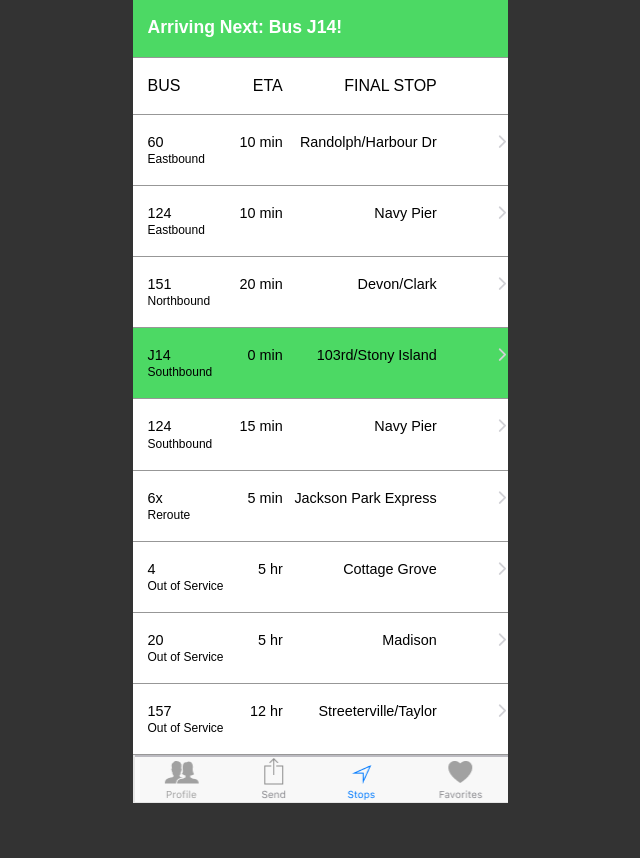
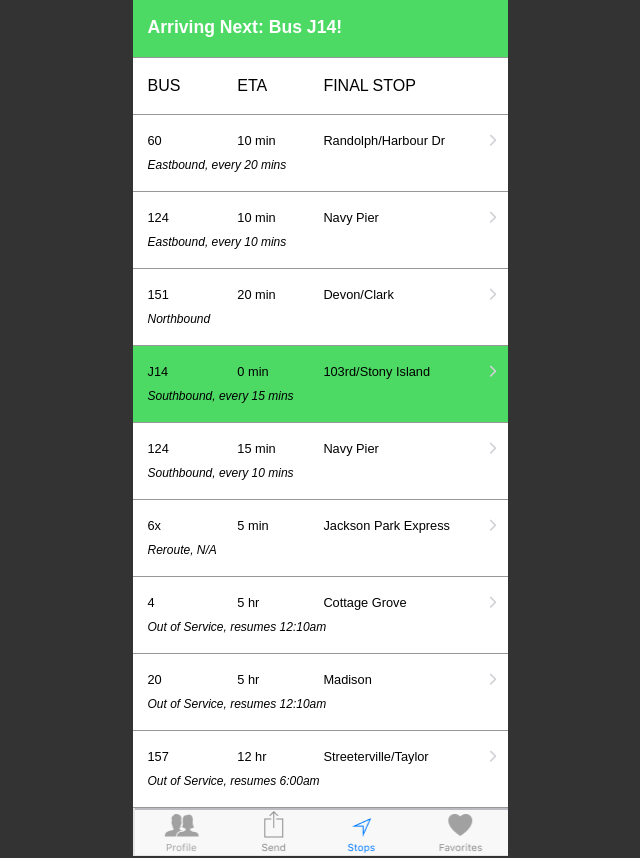
Before and after one commit to genp17/Frontend-Challenge, a plain HTML site: page index.html in a window 1280 px wide. Shown: the part 334-1192 px from the top of the page, without its empty margins (320-960 px from the left). Before the commit the page ends 1139 px from the top, so only its background shows below. Drawn offline with Linux system fonts and the light colour scheme.

Commit message:
aligned elements to have appropriate spacing

```diff
--- a/css/style.css
+++ b/css/style.css
@@ -26,13 +26,14 @@ nav {
 
 .routes {
   border-bottom: 1px solid #979797;
-  font-size: .90rem;
+  font-size: .80rem;
   padding-top: 20px;
   padding-bottom: 20px;
 }
 
 .details li {
   display: inline-block;
+  position: relative;
 }
 
 .line {
@@ -42,26 +43,25 @@ nav {
 }
 
 .time {
-  /* width: 20%; */
-  /* margin-right: 3%;
-  margin-left: 2%; */
-  text-align: right;
+  text-align: left;
   width: 15%;
-
+  margin-left: 3%;
 
 }
 
 .stop {
-  width: 40%;
-  text-align: right;
-  /* margin-right: 4%; */
+  width: 35%;
+  text-align: left;
+  margin-left: 7%;
 }
 
 .arrow {
   width: 5%;
   align: left;
-  padding-left: 15%;
+  padding-left: 8%;
   display: inline-block;
+  top:auto;
+
 }
 
 .map {
@@ -89,9 +89,10 @@ nav {
 
 .name {
   padding-left: 4%;
-  padding-top: 1%;
+  padding-top: 3%;
   font-size: .75rem;
   text-align: left;
+  font-style: italic;
 }
 
 .green {
@@ -105,7 +106,7 @@ nav {
 .heading {
   font-weight: 500;
   font-size: 1rem;
-  text-align: right;
+  text-align: left;
 }
 
 .bus {
--- a/index.html
+++ b/index.html
@@ -32,28 +32,25 @@
           <li class="routes">
             <ul class="details">
               <li class="line">60</li>
-              <!-- <li class="time">Every 20 minutes</li> -->
               <li class="time">10 min</li>
               <li class="stop">Randolph/Harbour Dr</li>
               <li class="arrow"><i class="fa fa-chevron-right" aria-hidden="true"style="color:#D1D1D6"></i></li>
             </ul>
-            <p class="name">Eastbound</p>
+            <p class="name">Eastbound, every 20 mins</p>
           </li>
           <li class="routes">
             <ul class="details">
               <li class="line">124</li>
               <li class="time">10 min</li>
-              <!-- <li class="time">Every 10 minutes</li> -->
               <li class="stop">Navy Pier</li>
               <li class="arrow"><i class="fa fa-chevron-right" aria-hidden="true" style="color:#D1D1D6"></i></li>
             </ul>
-            <p class="name">Eastbound</p>
+            <p class="name">Eastbound, every 10 mins</p>
           </li>
           <li class="routes">
             <ul class="details">
               <li class="line">151</li>
               <li class="time">20 min</li>
-              <!-- <li class="time">Every 16 minutes</li> -->
               <li class="stop">Devon/Clark</li>
               <li class="arrow"><i class="fa fa-chevron-right" aria-hidden="true" style="color:#D1D1D6"></i></li>
             </ul>
@@ -63,61 +60,55 @@
             <ul class="details">
               <li class="line">J14</li>
               <li class="time">0 min</li>
-              <!-- <li class="time">Every 15 minutes</li> -->
               <li class="stop">103rd/Stony Island</li>
               <li class="arrow"><i class="fa fa-chevron-right" aria-hidden="true" style="color:#D1D1D6"></i></li>
             </ul>
-            <p class="name">Southbound</p>
+            <p class="name">Southbound, every 15 mins</p>
           </li>
           <li class="routes">
             <ul class="details">
               <li class="line">124</li>
               <li class="time">15 min</li>
-              <!-- <li class="time">Every 10 minutes</li> -->
               <li class="stop">Navy Pier</li>
               <li class="arrow"><i class="fa fa-chevron-right" aria-hidden="true" style="color:#D1D1D6"></i></li>
             </ul>
-            <p class="name">Southbound</p>
+            <p class="name">Southbound, every 10 mins</p>
           </li>
           <li class="routes">
             <ul class="details">
               <li class="line">6x</li>
               <li class="time">5 min</li>
-              <!-- <li class="time">N/A</li> -->
               <li class="stop">Jackson Park Express</li>
               <li class="arrow"><i class="fa fa-chevron-right" aria-hidden="true" style="color:#D1D1D6"></i></li>
             </ul>
-            <p class="name">Reroute</p>
+            <p class="name">Reroute, N/A <p>
           </li>
           <li class="routes">
             <ul class="details">
               <li class="line">4</li>
               <li class="time">5 hr</li>
-              <!-- <li class="time">Resumes 12:10am</li> -->
               <li class="stop">Cottage Grove</li>
               <li class="arrow"><i class="fa fa-chevron-right" aria-hidden="true" style="color:#D1D1D6"></i></li>
             </ul>
-            <p class="name">Out of Service</p>
+            <p class="name">Out of Service, resumes 12:10am</p>
           </li>
           <li class="routes">
             <ul class="details">
               <li class="line">20</li>
               <li class="time">5 hr</li>
-              <!-- <li class="time">Resumes 12:10am</li> -->
               <li class="stop">Madison</li>
               <li class="arrow"><i class="fa fa-chevron-right" aria-hidden="true" style="color:#D1D1D6"></i></li>
             </ul>
-            <p class="name">Out of Service</p>
+            <p class="name">Out of Service, resumes 12:10am</p>
           </li>
           <li class="routes">
             <ul class="details">
               <li class="line">157</li>
               <li class="time">12 hr</li>
-              <!-- <li class="time">Resumes 6:00am</li> -->
               <li class="stop">Streeterville/Taylor</li>
               <li class="arrow"><i class="fa fa-chevron-right" aria-hidden="true" style="color:#D1D1D6"></i></li>
             </ul>
-            <p class="name">Out of Service</p>
+            <p class="name">Out of Service, resumes 6:00am</p>
           </li>
         </ul>
       </section>
```
